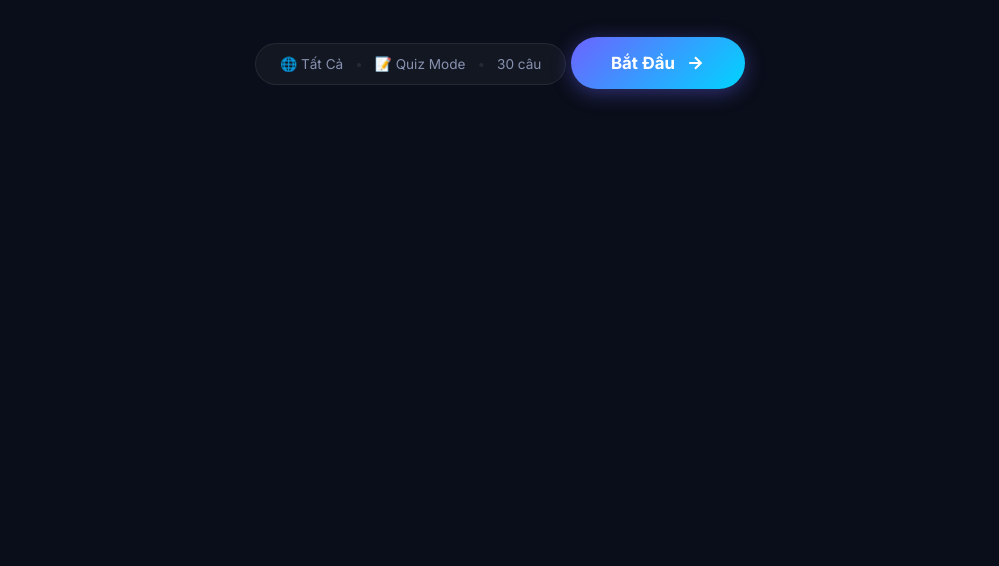
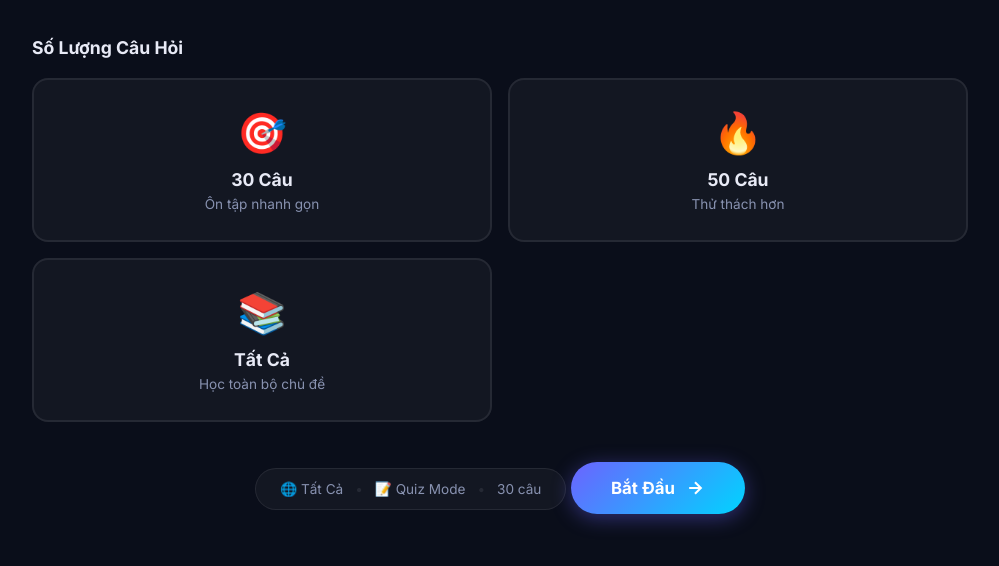
Before and after one commit to hoanggiatrong/review-viettel, a plain HTML site: page index.html in a window 1280 px wide. Shown: the part 812-1378 px from the top of the page, without its empty margins (140-1139 px from the left). Before the commit the page ends 961 px from the top, so only its background shows below. Drawn offline with Linux system fonts and the light colour scheme.

Commit message:
feat: add feature to choose number of questions

```diff
--- a/app.js
+++ b/app.js
@@ -2,6 +2,7 @@
 let ALL_QUESTIONS = [];
 let selectedTopic = 'all';
 let selectedMode = 'quiz';
+let selectedCount = 30;
 let currentQuestions = [];
 let currentIndex = 0;
 let answers = {}; // {index: chosenKey}
@@ -109,11 +110,18 @@ function selectMode(mode) {
   updateStartInfo();
 }
 
+function selectCount(count) {
+  selectedCount = count;
+  document.querySelectorAll('#countSelection .mode-card').forEach(c => c.classList.remove('selected'));
+  document.getElementById('count' + (count === 'all' ? 'All' : count)).classList.add('selected');
+  updateStartInfo();
+}
+
 function updateStartInfo() {
   const topicLabel = TOPICS.find(t => t.id === selectedTopic)?.label || 'Tất cả';
   const modeLabel = selectedMode === 'quiz' ? '📝 Quiz Mode' : '⚡ Flashcard';
   const pool = getQuestionsForTopic(selectedTopic);
-  const cnt = Math.min(30, pool.length);
+  const cnt = selectedCount === 'all' ? pool.length : Math.min(selectedCount, pool.length);
   document.getElementById('selectedTopicLabel').textContent = topicLabel;
   document.getElementById('selectedModeLabel').textContent = modeLabel;
   document.getElementById('questionCountLabel').textContent = `${cnt} câu`;
@@ -124,8 +132,9 @@ function startSession() {
   const pool = getQuestionsForTopic(selectedTopic);
   if (pool.length === 0) { alert('Không có câu hỏi nào cho chủ đề này!'); return; }
   const shuffled = [...pool].sort(() => Math.random() - 0.5);
-  currentQuestions = shuffled.slice(0, 30);
-  sessionData = { topic: selectedTopic, mode: selectedMode };
+  const cnt = selectedCount === 'all' ? pool.length : selectedCount;
+  currentQuestions = shuffled.slice(0, cnt);
+  sessionData = { topic: selectedTopic, mode: selectedMode, count: selectedCount };
   if (selectedMode === 'quiz') startQuiz();
   else startFlash();
 }
@@ -306,6 +315,7 @@ function restartQuiz() {
   if (sessionData) {
     selectedTopic = sessionData.topic;
     selectedMode = sessionData.mode;
+    if (sessionData.count) selectCount(sessionData.count);
     startSession();
   }
 }
--- a/index.html
+++ b/index.html
@@ -57,6 +57,28 @@
         <div class="mode-name">Flashcard</div>
         <div class="mode-desc">Lật thẻ ôn nhanh kiến thức</div>
         <div class="mode-badge">Nhanh</div>
+      </div>
+    </div>
+  </div>
+
+  <!-- Number Selection -->
+  <div class="section">
+    <h2 class="section-title">Số Lượng Câu Hỏi</h2>
+    <div class="mode-grid" id="countSelection">
+      <div class="mode-card selected" id="count30" onclick="selectCount(30)">
+        <div class="mode-icon">🎯</div>
+        <div class="mode-name">30 Câu</div>
+        <div class="mode-desc">Ôn tập nhanh gọn</div>
+      </div>
+      <div class="mode-card" id="count50" onclick="selectCount(50)">
+        <div class="mode-icon">🔥</div>
+        <div class="mode-name">50 Câu</div>
+        <div class="mode-desc">Thử thách hơn</div>
+      </div>
+      <div class="mode-card" id="countAll" onclick="selectCount('all')">
+        <div class="mode-icon">📚</div>
+        <div class="mode-name">Tất Cả</div>
+        <div class="mode-desc">Học toàn bộ chủ đề</div>
       </div>
     </div>
   </div>
```
